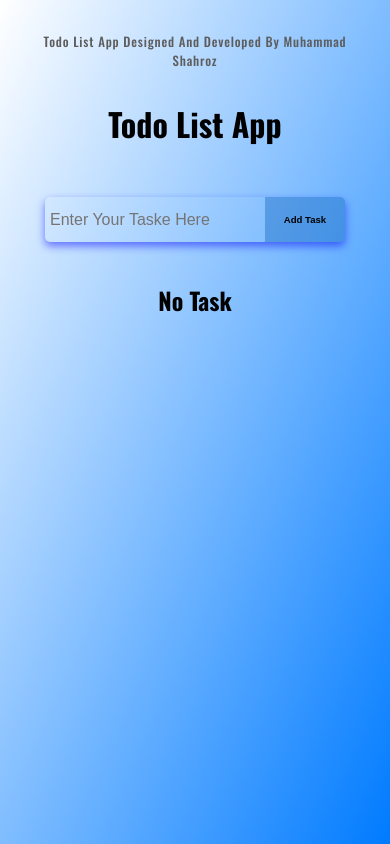
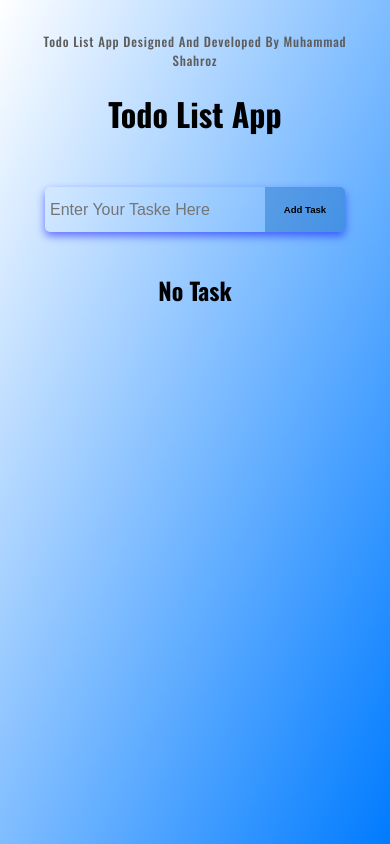
Before and after one commit to Muhammad-Shahr0z/Mini-Projects, a React (Vite) app in the folder TodoList/: page / in a window 390 px wide. Built offline with nearby package versions, Linux system fonts and the light colour scheme.

Commit message:
Update App.css

```diff
--- a/TodoList/src/App.css
+++ b/TodoList/src/App.css
@@ -9,7 +9,7 @@
 }
 
 h1{
-  margin-top: 0px;
+  margin-top: 25px;
   margin-bottom: 30px;
 }
 
@@ -194,7 +194,8 @@ box-shadow: 0px 1px 3px 1px rgb(0, 0, 0);
     }
 
     h1{
-      margin-top: 30px;
+      margin-top: 20px;
+
     }
     .list{
       width: 14em;
```
